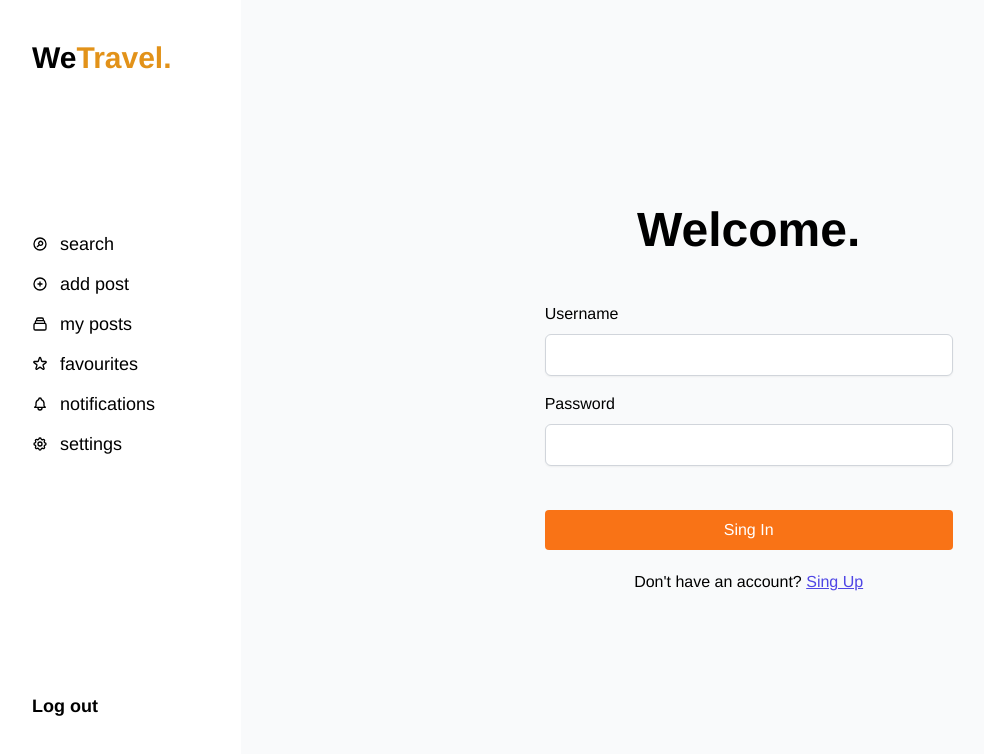
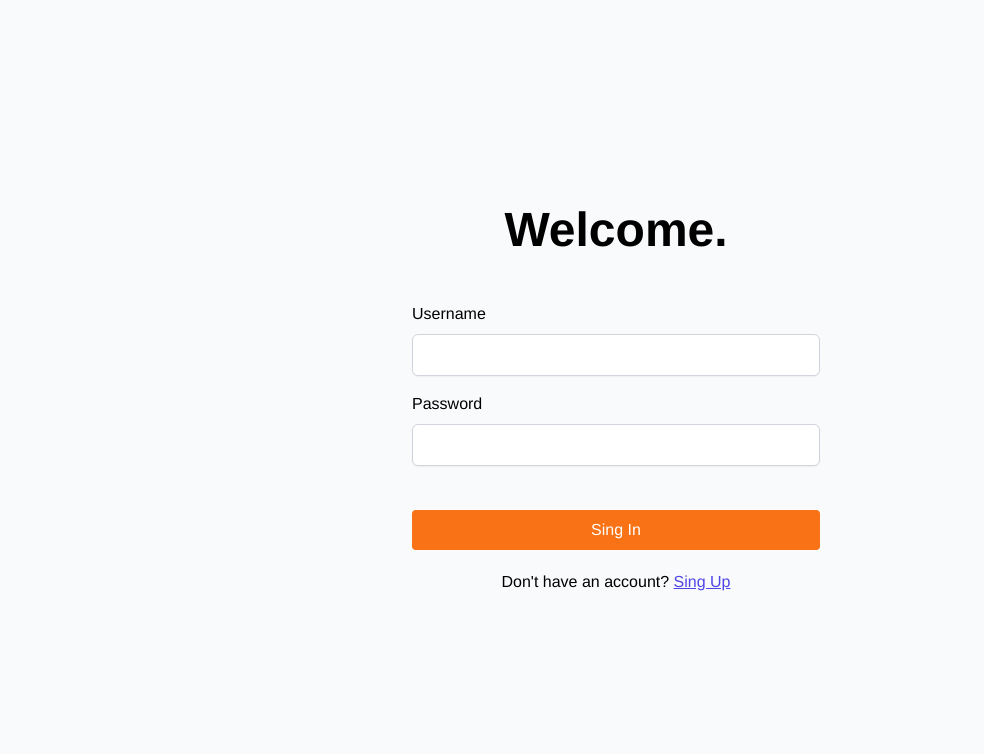
Before and after one commit to Laszlo199/TravelBlog-FrontEnd, a Vue app: page /login in a window 1280 px wide. Shown: the top 754 px of the page, without its empty margins (24-1008 px from the left). Built offline with nearby package versions, Linux system fonts and the light colour scheme.

Commit message:
create only login page if we dont have the token

```diff
--- a/src/App.vue
+++ b/src/App.vue
@@ -1,13 +1,14 @@
 <script setup lang="ts">
 import SideMenu from "@/components/SideMenu.vue";
-import {useRouter} from "vue-router";
+import { useRouter } from "vue-router";
+import { AuthStore } from "@/stores/auth.store";
 const myRouter: any = useRouter();
-
+const authStore = AuthStore();
 </script>
 
 <template>
   <div class="flex flex-row w-screen h-screen bg-background-grey">
-    <SideMenu />
+    <SideMenu v-show="authStore.loggedIn.token" />
     <RouterView />
   </div>
 </template>
--- a/src/router/index.ts
+++ b/src/router/index.ts
@@ -1,4 +1,6 @@
 import { createRouter, createWebHistory } from "vue-router";
+import LoginView from "../views/LoginView.vue";
+import RegisterView from "../views/RegisterView.vue";
 
 const router = createRouter({
   history: createWebHistory(import.meta.env.BASE_URL),
@@ -11,12 +13,12 @@ const router = createRouter({
     {
       path: "/login",
       name: "login",
-      component: () => import("../views/LoginView.vue"),
+      component: LoginView,
     },
     {
       path: "/register",
       name: "register",
-      component: () => import("../views/RegisterView.vue"),
+      component: RegisterView,
     },
   ],
 });
--- a/src/stores/auth.store.ts
+++ b/src/stores/auth.store.ts
@@ -1,4 +1,3 @@
-import type { User } from "@/models/User";
 import { defineStore } from "pinia";
 import { AuthService } from "@/services/auth.service";
 import type { Token } from "@/models/Token";
@@ -8,15 +7,16 @@ const userId = "userId";
 const name = "name";
 const token = "Token";
 
+
 export const AuthStore = defineStore({
   id: "authStore",
   state: () => ({
-    loggedInUser: { user: "" } as Token,
+    loggedInUser: { token: "" } as Token,
   }),
   getters: {
     loggedIn: (state) => {
       if (state.loggedInUser != undefined) return state.loggedInUser;
-      return {} as User;
+      return {} as Token;
     },
     userName: (state) => {
       if (state.loggedInUser.user != undefined) return state.loggedInUser.user;
@@ -43,6 +43,7 @@ export const AuthStore = defineStore({
               localStorage.setItem(name, userName);
               localStorage.setItem(userId, this.loggedInUser.user);
               localStorage.setItem(token, this.loggedInUser.token);
+              console.log(this.loggedIn);
               resolve(response);
             }
           })
```
